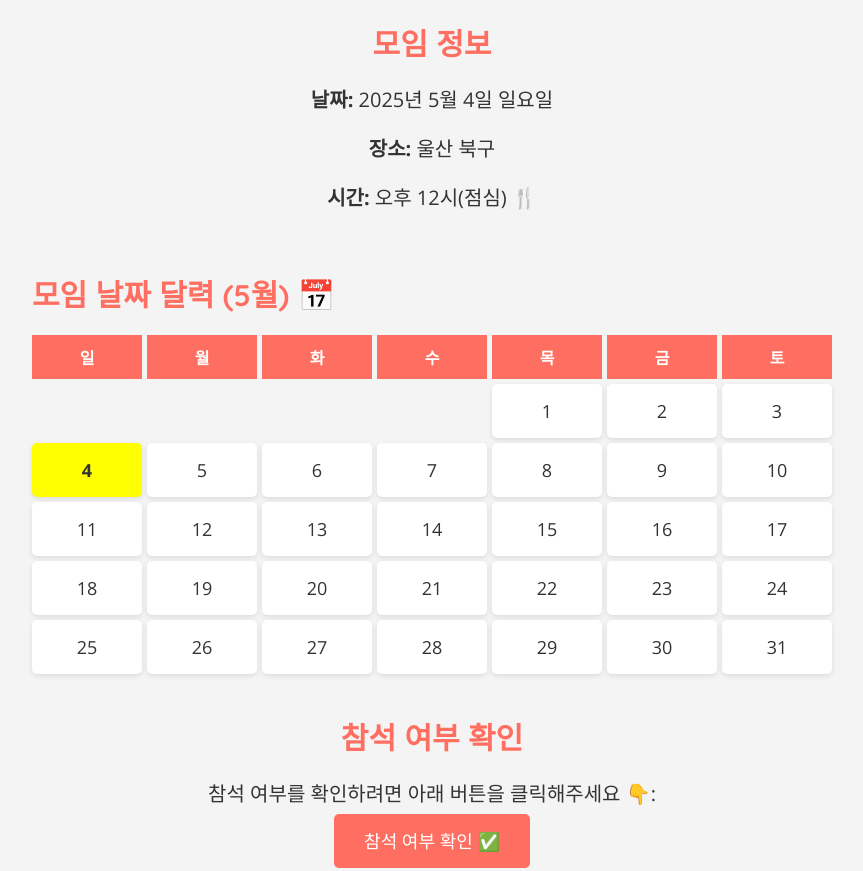
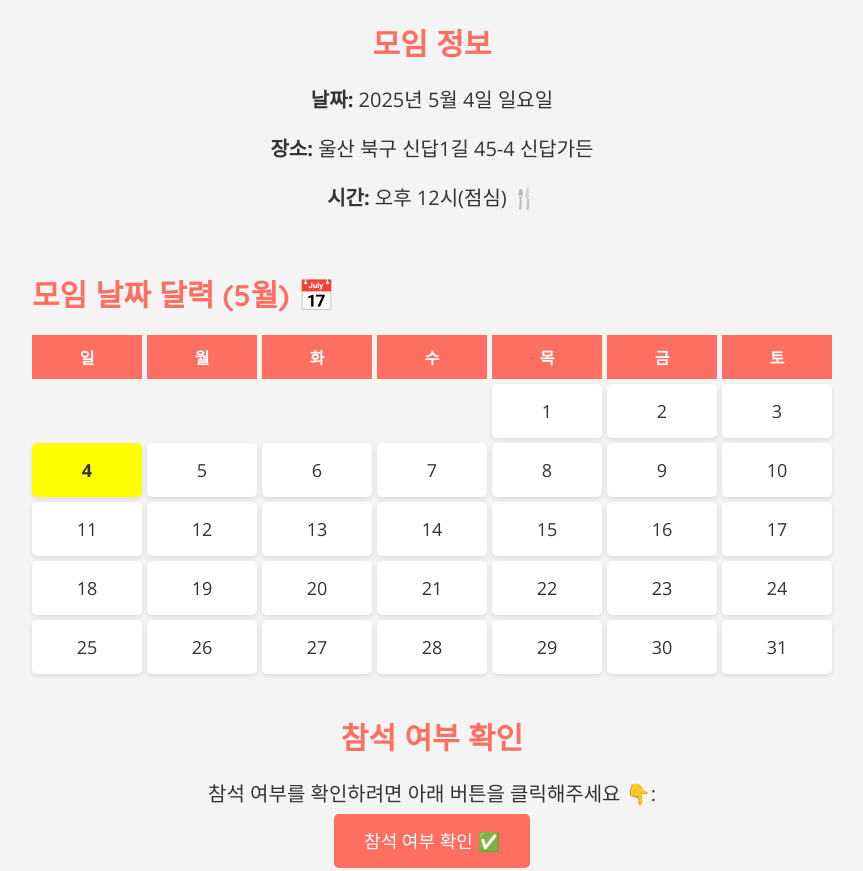
Before and after one commit to chojaang/wedding_yoon, a plain HTML site: page index.html in a window 1280 px wide. Shown: the part 820-1691 px from the top of the page, without its empty margins (208-1071 px from the left). Drawn offline with nearby package versions, Linux system fonts and the light colour scheme.

Commit message:
Update index.html

```diff
--- a/index.html
+++ b/index.html
@@ -19,7 +19,7 @@
         <div class="container">
             <h2>모임 정보</h2>
             <p><strong>날짜:</strong> 2025년 5월 4일 일요일 </p>
-            <p><strong>장소:</strong> 울산 북구 </p>
+            <p><strong>장소:</strong> 울산 북구 신답1길 45-4 신답가든 </p>
             <p><strong>시간:</strong> 오후 12시(점심) 🍴</p>
         </div>
     </section>
@@ -54,8 +54,8 @@
     <section class="map">
         <div class="container">
             <h2>장소 안내 🗺️</h2>
-            <p>울산 북구 어딘가..</p>
-            <iframe src="https://www.google.com/maps/embed?pb=!1m18!1m12!1m3!1d3242.8335573760387!2d129.3404849762296!3d35.63182953268531!2m3!1f0!2f0!3f0!3m2!1i1024!2i768!4f13.1!3m3!1m2!1s0x3567cae02794ed35%3A0x425a15af46766e68!2z7Jq47IKw6rSR7Jet7IucIOu2geq1rCDqs6DrnpjroZwgMg!5e0!3m2!1sko!2skr!4v1740901772722!5m2!1sko!2skr" width="100%" height="450" style="border:0;" allowfullscreen="" loading="lazy" referrerpolicy="no-referrer-when-downgrade"></iframe>
+            <p>울산 북구 신답1길 45-4 신답가든</p>
+            <iframe src="https://www.google.com/maps/embed?pb=!1m18!1m12!1m3!1d3243.0628229757344!2d129.34344547524802!3d35.62617773299732!2m3!1f0!2f0!3f0!3m2!1i1024!2i768!4f13.1!3m3!1m2!1s0x3567cb1eae6eea97%3A0x5b88512705b2fde7!2z7Iug64u16rCA65Og!5e0!3m2!1sko!2skr!4v1743399829993!5m2!1sko!2skr" width="600" height="450" style="border:0;" allowfullscreen="" loading="lazy" referrerpolicy="no-referrer-when-downgrade"></iframe>
         </div>
     </section>
 
```
